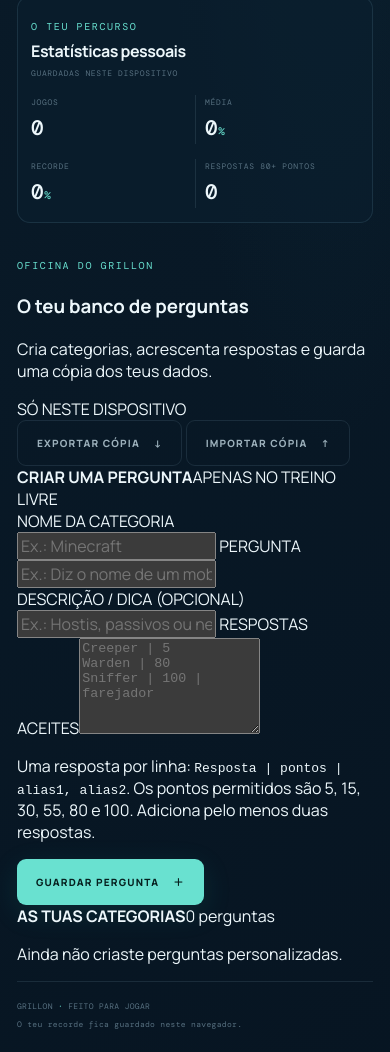
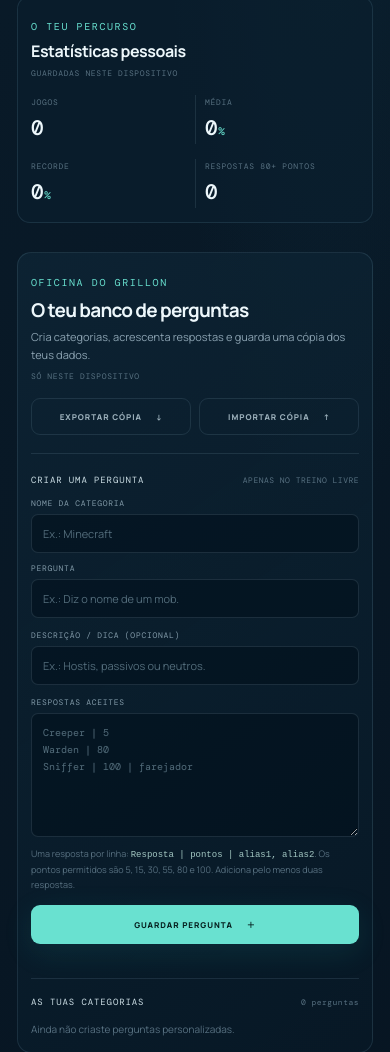
Before and after one commit to GafiPro/Grillon, a plain HTML site: page index.html in a window 390 px wide. Shown: the part 1653-2705 px from the top of the page. Drawn offline with nearby package versions, Linux system fonts and the light colour scheme; no server answers.

Commit message:
Style the question workshop and backup tools

```diff
--- a/styles.css
+++ b/styles.css
@@ -470,3 +470,70 @@ h1 span { color: var(--cyan); }
   .rarity-disclaimer { font-size: 8px; }
   .answer-sheet { max-height: 185px; }
 }
+
+
+/* Personal question workshop and portable backup */
+.library-panel {
+  margin: 0 0 42px;
+  padding: 22px;
+  border: 1px solid rgba(139, 190, 211, .14);
+  border-radius: 14px;
+  background: linear-gradient(145deg, rgba(14, 37, 53, .82), rgba(8, 25, 39, .75));
+}
+.library-heading { display: flex; align-items: start; justify-content: space-between; gap: 18px; }
+.library-heading h3 { margin: 6px 0 5px; font-size: 19px; letter-spacing: -.04em; }
+.library-heading p { max-width: 540px; margin: 0; color: var(--muted); font-size: 11px; line-height: 1.65; }
+.library-private { flex: 0 0 auto; color: var(--faint); font: 8px var(--mono); letter-spacing: .08em; padding-top: 3px; }
+.backup-actions { display: flex; gap: 8px; margin: 17px 0 20px; padding-bottom: 18px; border-bottom: 1px solid var(--line); }
+.backup-actions .button { min-height: 37px; font-size: 8px; }
+.question-editor { display: grid; gap: 12px; }
+.editor-form-heading, .custom-list-heading { display: flex; justify-content: space-between; align-items: center; gap: 12px; }
+.editor-form-heading strong, .custom-list-heading strong { color: #cbdde4; font: 9px var(--mono); letter-spacing: .1em; }
+.editor-form-heading span, .custom-list-heading span { color: var(--faint); font: 8px var(--mono); letter-spacing: .06em; }
+.editor-grid { display: grid; grid-template-columns: .75fr 1.25fr; gap: 10px; }
+.editor-field { display: flex; flex-direction: column; gap: 6px; min-width: 0; color: #829aa8; font: 8px var(--mono); letter-spacing: .09em; }
+.editor-field input, .editor-field textarea {
+  width: 100%; min-width: 0; border: 1px solid rgba(141, 177, 196, .17); border-radius: 7px;
+  outline: 0; background: rgba(3, 17, 28, .58); color: var(--text);
+  padding: 10px 11px; font: 11px var(--font); letter-spacing: 0;
+  transition: border-color .15s ease, box-shadow .15s ease;
+}
+.editor-field input { height: 39px; }
+.editor-field textarea { min-height: 120px; resize: vertical; font: 10px/1.7 var(--mono); }
+.editor-field input:focus, .editor-field textarea:focus { border-color: rgba(105, 225, 208, .55); box-shadow: 0 0 0 3px rgba(105, 225, 208, .06); }
+.editor-field input::placeholder, .editor-field textarea::placeholder { color: #536d7b; }
+.editor-help { margin: -2px 0 0; color: var(--faint); font-size: 9px; line-height: 1.65; }
+.editor-help code { color: #a3c8c3; font-size: 9px; }
+.editor-submit-row { display: flex; align-items: center; justify-content: space-between; gap: 12px; flex-wrap: wrap; }
+.editor-submit-buttons { display: flex; flex-wrap: wrap; gap: 8px; }
+.editor-submit-buttons .button { min-height: 39px; font-size: 8px; }
+#editor-feedback { color: var(--cyan); font-size: 10px; line-height: 1.5; }
+#editor-feedback.error { color: #edaa98; }
+#editor-feedback.success { color: #7bd6ba; }
+.custom-question-list-wrap { margin-top: 22px; padding-top: 17px; border-top: 1px solid var(--line); }
+.custom-list-heading { margin-bottom: 10px; }
+.custom-question-list { display: grid; gap: 7px; }
+.empty-library { margin: 4px 0 0; color: var(--faint); font-size: 10px; }
+.custom-question-item { display: flex; justify-content: space-between; align-items: center; gap: 15px; padding: 11px 12px; border: 1px solid rgba(141, 177, 196, .1); border-radius: 7px; background: rgba(3, 17, 28, .35); }
+.custom-question-summary { display: grid; min-width: 0; gap: 3px; }
+.custom-question-summary strong { color: var(--cyan); font-size: 10px; }
+.custom-question-summary span { color: #c3d3dc; font-size: 10px; overflow-wrap: anywhere; }
+.custom-question-summary small { color: var(--faint); font: 8px var(--mono); }
+.custom-question-actions { display: flex; flex: 0 0 auto; align-items: center; gap: 14px; }
+.custom-question-actions .text-button { font-size: 8px; }
+.danger-button { color: #ce9384; }
+.danger-button:hover { color: #ffb3a0; }
+@media (max-width: 650px) {
+  .library-panel { padding: 16px 13px; margin-bottom: 30px; }
+  .library-heading { flex-direction: column; gap: 7px; }
+  .library-private { padding: 0; }
+  .backup-actions { flex-wrap: wrap; }
+  .backup-actions .button { flex: 1 1 auto; }
+  .editor-grid { grid-template-columns: 1fr; }
+  .editor-submit-row { align-items: stretch; }
+  .editor-submit-buttons { width: 100%; }
+  .editor-submit-buttons .button { flex: 1 1 auto; }
+  #editor-feedback { flex: 1 1 100%; }
+  .custom-question-item { align-items: start; }
+  .custom-question-actions { flex-direction: column; align-items: end; gap: 8px; }
+}
```
